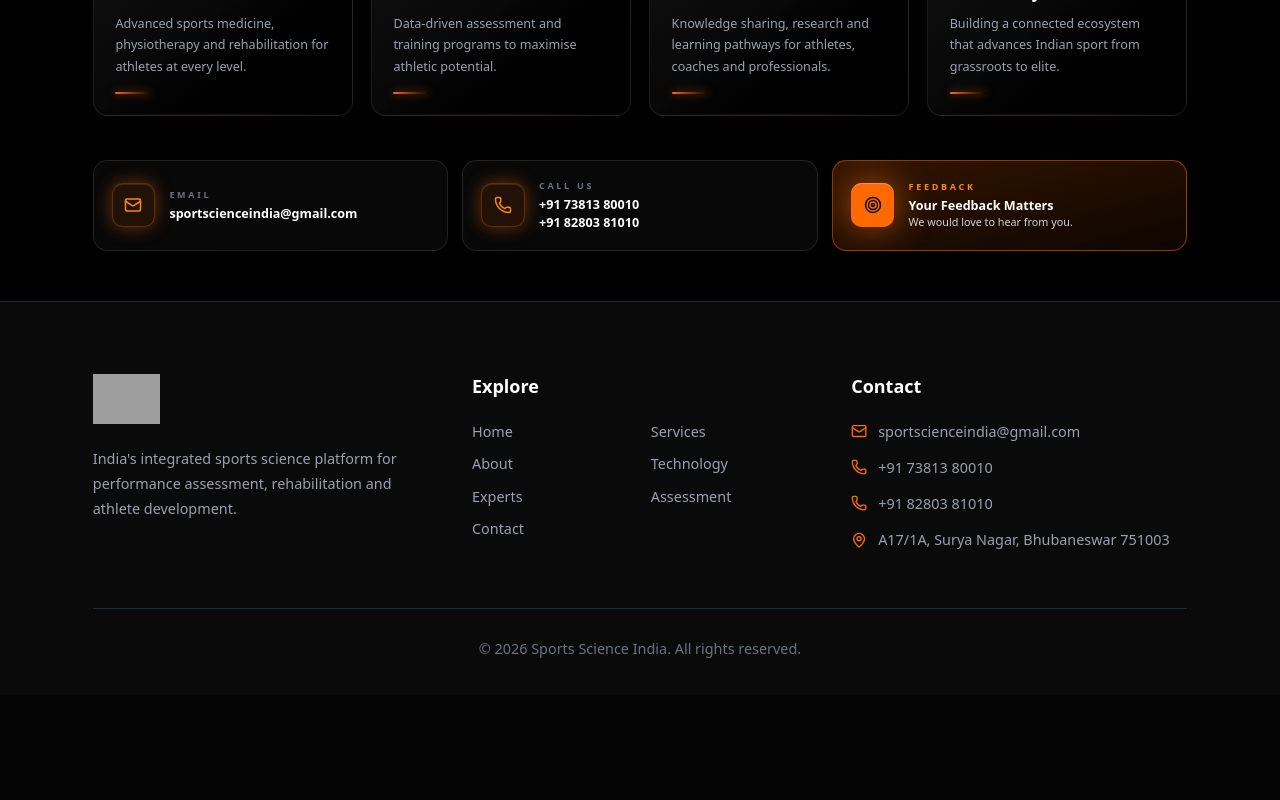
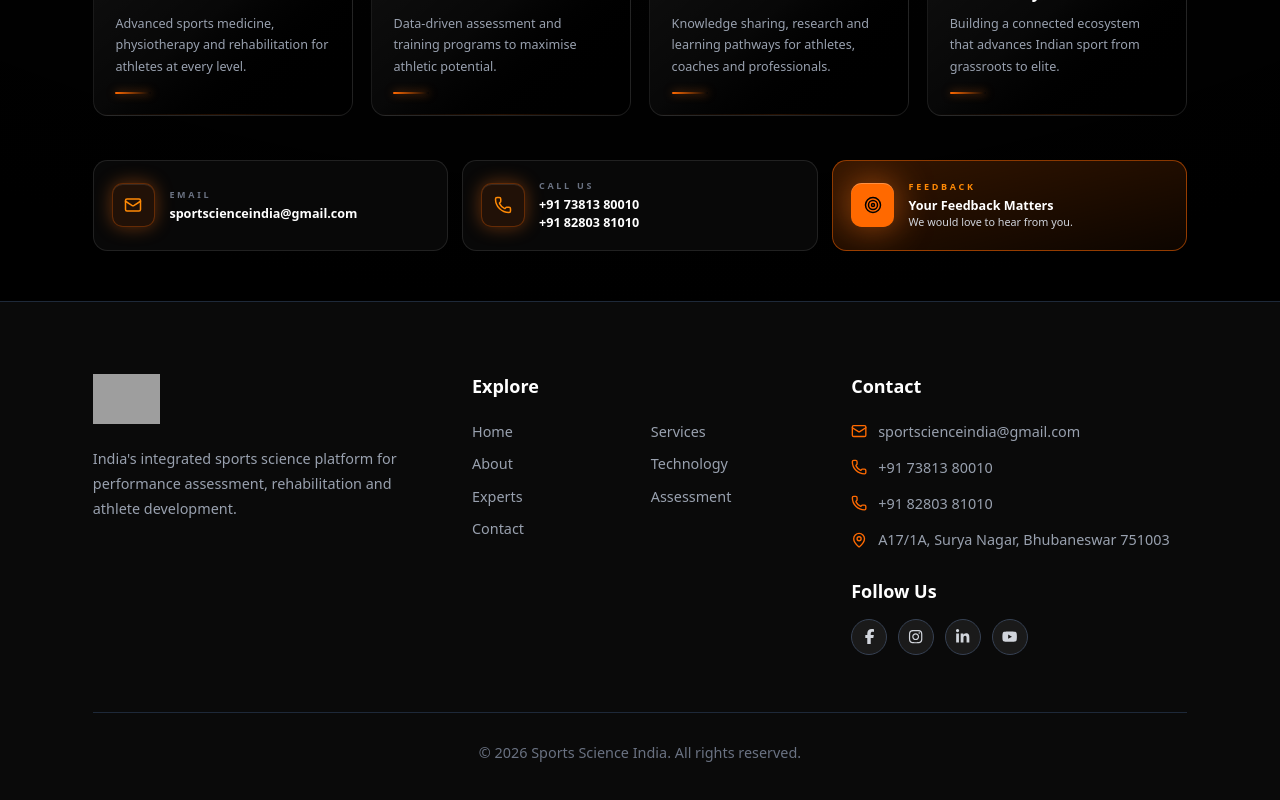
Before and after one commit to jayadevdotgit/sports-science-india-v2, a Next.js app: page /about in a window 1280 px wide. Shown: the part 3410-4210 px from the top of the page. Before the commit the page ends 4105 px from the top, so only its background shows below. Built offline with nearby package versions, Linux system fonts and the light colour scheme; grey boxes are pictures that could not be loaded.

Commit message:
Add social media icons to footer

```diff
--- a/components/footer/Footer.tsx
+++ b/components/footer/Footer.tsx
@@ -1,11 +1,24 @@
 import Container from "@/components/ui/Container";
 import { Mail, MapPin, Phone } from "lucide-react";
 import Image from "next/image";
+import {
+  FaFacebookF,
+  FaInstagram,
+  FaLinkedinIn,
+  FaYoutube,
+} from "react-icons/fa6";
 
 const links = [
   ["Home", "/"], ["Services", "/#services"], ["About", "/about"],
   ["Technology", "/technology"], ["Experts", "/experts"],
   ["Assessment", "/booking"], ["Contact", "/contact"],
+];
+
+const socials = [
+  { icon: FaFacebookF, href: "https://www.facebook.com/sportscienceindia", label: "Facebook" },
+  { icon: FaInstagram, href: "https://www.instagram.com/sports_science_india/", label: "Instagram" },
+  { icon: FaLinkedinIn, href: "https://www.linkedin.com/company/sports-science-india/", label: "LinkedIn" },
+  { icon: FaYoutube, href: "https://www.youtube.com/@sportsscienceindia", label: "YouTube" },
 ];
 
 export default function Footer() {
@@ -45,6 +58,24 @@ export default function Footer() {
                 A17/1A, Surya Nagar, Bhubaneswar 751003
               </a>
             </div>
+            <h3 className="mt-8 mb-4 text-xl font-semibold">Follow Us</h3>
+            <div className="flex flex-wrap items-center gap-3">
+              {socials.map((social) => {
+                const Icon = social.icon;
+                return (
+                  <a
+                    key={social.label}
+                    href={social.href}
+                    target="_blank"
+                    rel="noopener noreferrer"
+                    aria-label={social.label}
+                    className="flex h-10 w-10 items-center justify-center rounded-full border border-gray-700 bg-[#1a1a1a] text-gray-300 transition-all duration-300 hover:scale-110 hover:border-orange-500 hover:bg-orange-500 hover:text-white"
+                  >
+                    <Icon size={17} />
+                  </a>
+                );
+              })}
+            </div>
           </div>
         </div>
         <div className="mt-16 border-t border-gray-800 pt-8 text-center text-gray-500">© 2026 Sports Science India. All rights reserved.</div>
```
